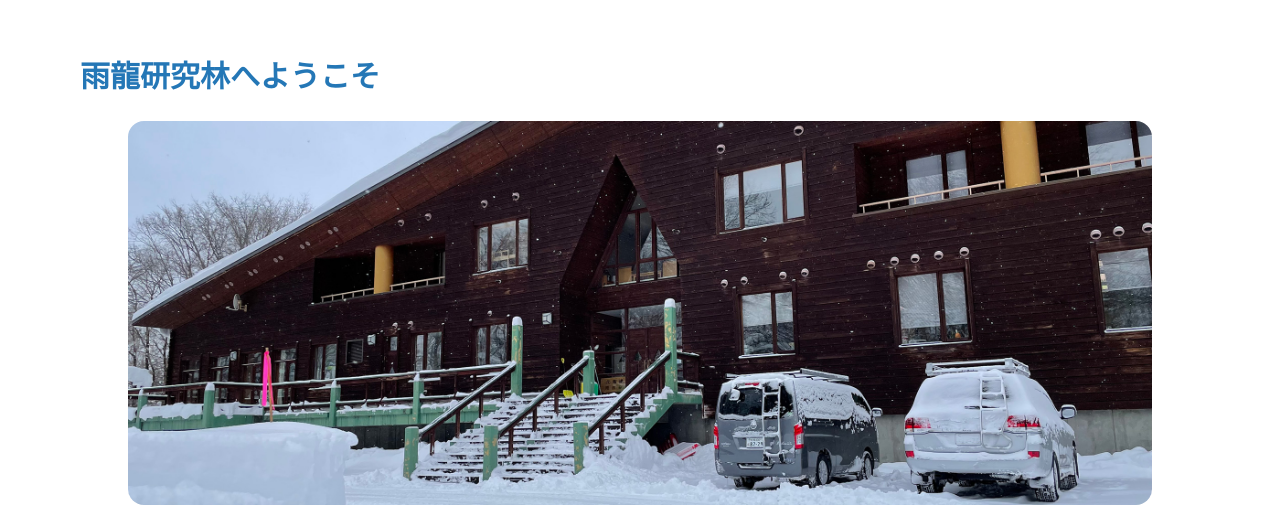
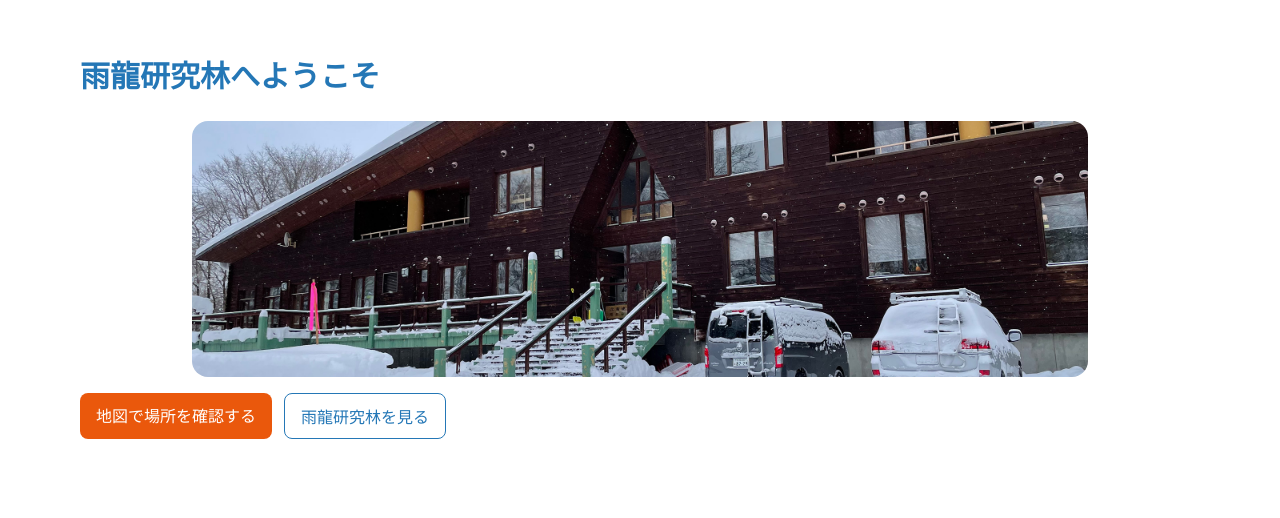
Before and after one commit to Chiwa16/np-uryu-lp, a plain HTML site: page index.html in a window 1280 px wide. Shown: the part 3060-3578 px from the top of the page. Drawn offline with nearby package versions, Linux system fonts and the light colour scheme.

Commit message:
Update index.html

```diff
--- a/index.html
+++ b/index.html
@@ -331,7 +331,7 @@
   <div class="max-w-6xl mx-auto px-4">
     <h2 class="h2">雨龍研究林へようこそ</h2>
 
-    <figure class="mt-6 rounded-2xl overflow-hidden h-56 sm:h-72 lg:h-96 max-w-5xl mx-auto">
+    <figure class="mt-6 rounded-2xl overflow-hidden h-40 sm:h-52 lg:h-64 max-w-4xl mx-auto">
       <picture>
         <source type="image/jpeg" media="(min-width:1024px)" srcset="assets/images/uryu-hero-2240.jpg">
         <source type="image/jpeg" media="(min-width:640px)"  srcset="assets/images/uryu-hero-1600.jpg">
```
